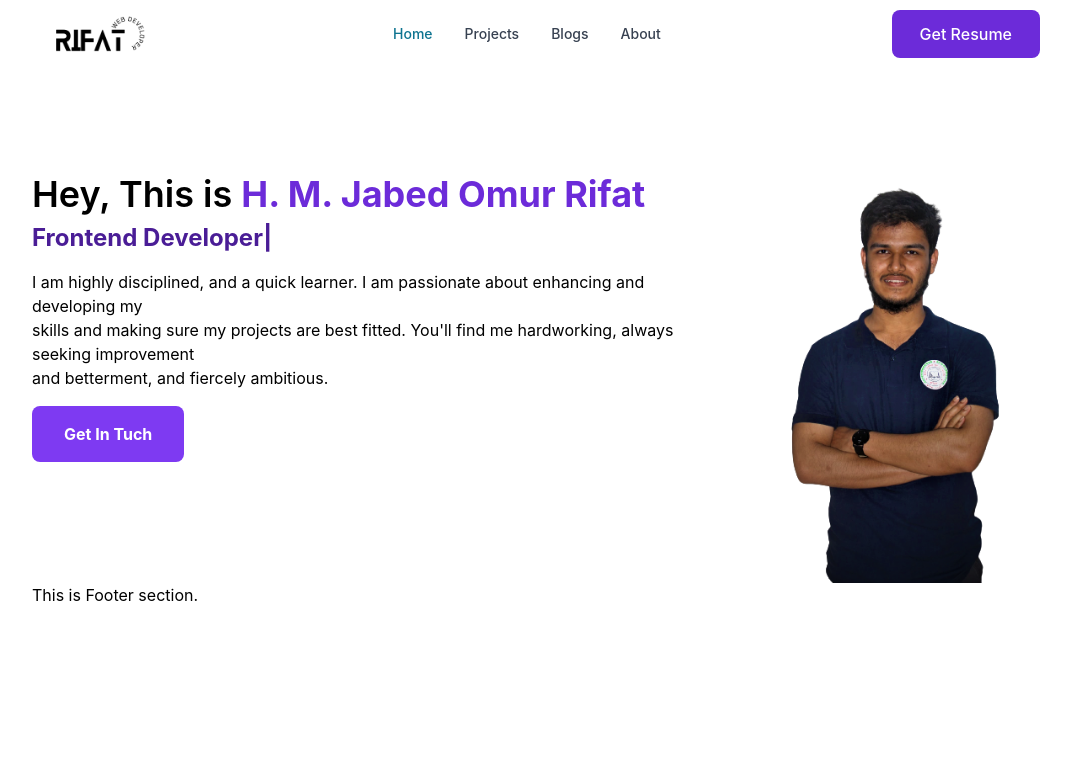
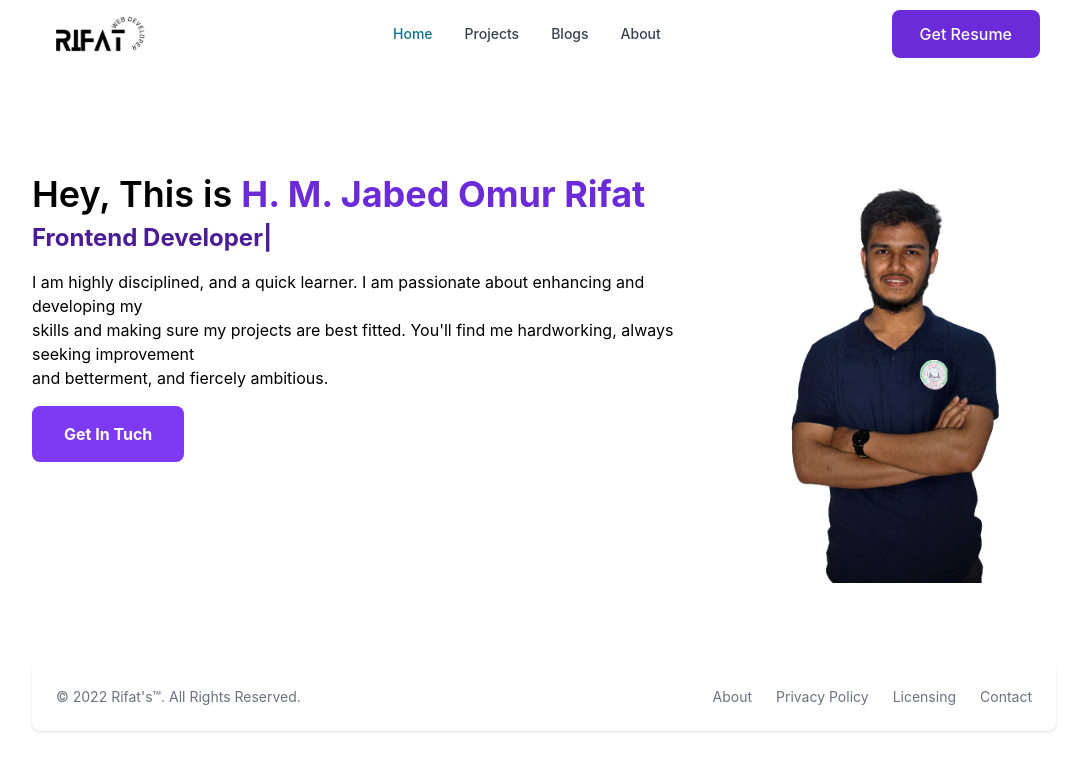
Before and after one commit to OmurRifat/mine-portfolio, a React (Create React App) app: page / in a window 1280 px wide. Shown: the top 770 px of the page, without its empty margins (96-1183 px from the left). Built offline with nearby package versions, Linux system fonts and the light colour scheme.

Commit message:
footer added

```diff
--- a/src/components/Shared/Footer/Footer.js
+++ b/src/components/Shared/Footer/Footer.js
@@ -2,8 +2,26 @@
 
 const Footer = () => {
     return (
-        <div>
-            <h4>This is Footer section.</h4>
+        <div className=' mt-20'>
+            <footer class="p-4 bg-white rounded-lg shadow md:flex md:items-center md:justify-between md:p-6 dark:bg-gray-800">
+                <span class="text-sm text-gray-500 sm:text-center dark:text-gray-400">© 2022 <a href="/" class="hover:underline">Rifat's™</a>. All Rights Reserved.
+                </span>
+                <ul class="flex flex-wrap items-center mt-3 text-sm text-gray-500 dark:text-gray-400 sm:mt-0">
+                    <li>
+                        <a href="#" class="mr-4 hover:underline md:mr-6 ">About</a>
+                    </li>
+                    <li>
+                        <a href="#" class="mr-4 hover:underline md:mr-6">Privacy Policy</a>
+                    </li>
+                    <li>
+                        <a href="#" class="mr-4 hover:underline md:mr-6">Licensing</a>
+                    </li>
+                    <li>
+                        <a href="#" class="hover:underline">Contact</a>
+                    </li>
+                </ul>
+            </footer>
+
         </div>
     );
 };
```
